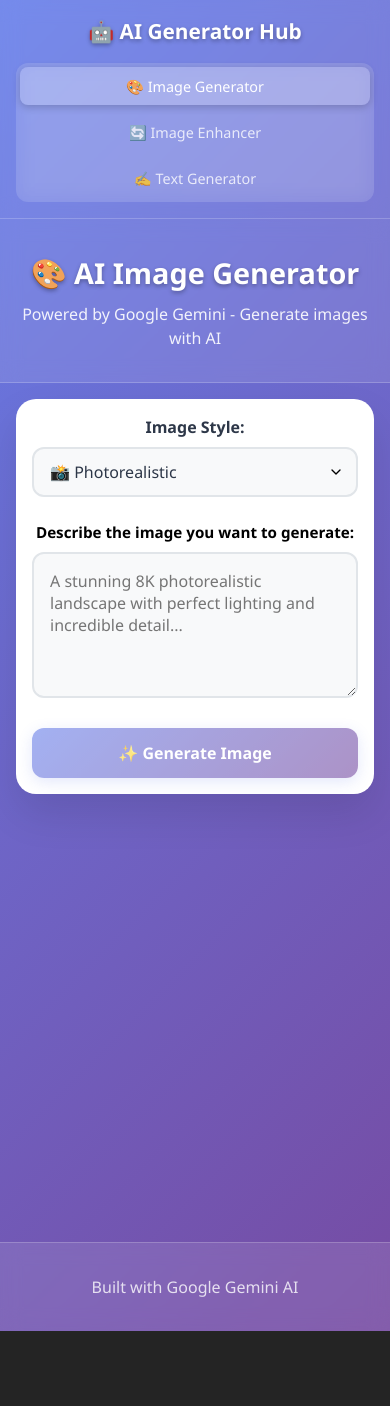
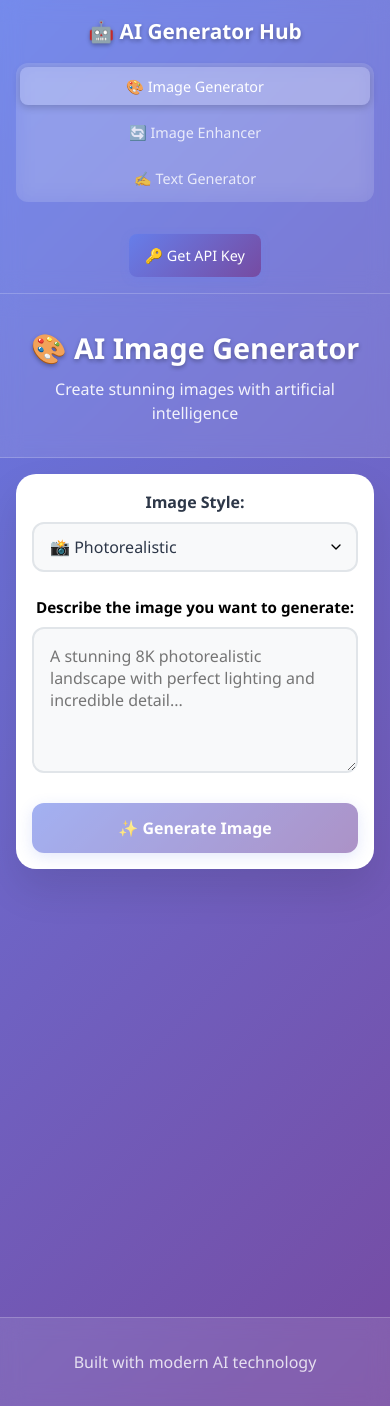
Before and after one commit to KartikVhonale/AI_Generator_Hub, a React (Vite) app: page / in a window 390 px wide. Before the commit the page ends 1331 px from the top, so only its background shows below. Built offline with nearby package versions, Linux system fonts and the light colour scheme; no server answers.

Commit message:
added button for get api key

```diff
--- a/src/App.jsx
+++ b/src/App.jsx
@@ -213,7 +213,7 @@ function App() {
         <>
           <header className="header">
             <h1>🎨 AI Image Generator</h1>
-            <p>Powered by Google Gemini - Generate images with AI</p>
+            <p>Create stunning images with artificial intelligence</p>
           </header>
 
       <main className="main">
@@ -227,7 +227,7 @@ function App() {
                   type="password"
                   value={manualApiKey}
                   onChange={(e) => setManualApiKey(e.target.value)}
-                  placeholder="Enter your Gemini API key"
+                  placeholder="Enter your API key"
                   className="api-input"
                 />
                 <small style={{ color: '#666', fontSize: '0.8rem', marginTop: '0.25rem', display: 'block' }}>
@@ -359,7 +359,7 @@ function App() {
       </main>
 
           <footer className="footer">
-            <p>Built with Google Gemini AI</p>
+            <p>Built with modern AI technology</p>
           </footer>
         </>
       )}
--- a/src/components/ImageEnhancer.jsx
+++ b/src/components/ImageEnhancer.jsx
@@ -155,7 +155,7 @@ function ImageEnhancer() {
     <div className="image-enhancer">
       <header className="image-enhancer-header">
         <h1>🔄 AI Image Enhancer</h1>
-        <p>Powered by Google Gemini - Enhance images with text prompts</p>
+        <p>Enhance your images with artificial intelligence</p>
       </header>
 
       <main className="image-enhancer-main">
@@ -169,7 +169,7 @@ function ImageEnhancer() {
                   type="password"
                   value={manualApiKey}
                   onChange={(e) => setManualApiKey(e.target.value)}
-                  placeholder="Enter your Gemini API key"
+                  placeholder="Enter your API key"
                   className="api-input"
                 />
                 <small style={{ color: '#666', fontSize: '0.8rem', marginTop: '0.25rem', display: 'block' }}>
@@ -276,7 +276,7 @@ function ImageEnhancer() {
       </main>
 
       <footer className="image-enhancer-footer">
-        <p>Built with Google Gemini AI</p>
+        <p>Built with modern AI technology</p>
       </footer>
     </div>
   )
--- a/src/components/Navigation.css
+++ b/src/components/Navigation.css
@@ -60,6 +60,32 @@
   box-shadow: 0 2px 8px rgba(0, 0, 0, 0.2);
 }
 
+/* API Key Button */
+.nav-actions {
+  display: flex;
+  align-items: center;
+}
+
+.api-key-btn {
+  background: linear-gradient(135deg, #667eea 0%, #764ba2 100%);
+  color: white;
+  border: none;
+  padding: 0.75rem 1.5rem;
+  border-radius: 8px;
+  font-size: 0.95rem;
+  font-weight: 500;
+  cursor: pointer;
+  transition: all 0.3s ease;
+  white-space: nowrap;
+  box-shadow: 0 2px 8px rgba(102, 126, 234, 0.3);
+}
+
+.api-key-btn:hover {
+  transform: translateY(-2px);
+  box-shadow: 0 4px 15px rgba(102, 126, 234, 0.4);
+  background: linear-gradient(135deg, #5a67d8 0%, #6b46c1 100%);
+}
+
 /* Responsive Design */
 @media (max-width: 768px) {
   .nav-container {
@@ -81,6 +107,15 @@
     padding: 0.6rem 1rem;
     font-size: 0.9rem;
   }
+
+  .nav-actions {
+    margin-top: 1rem;
+  }
+
+  .api-key-btn {
+    padding: 0.6rem 1.2rem;
+    font-size: 0.9rem;
+  }
 }
 
 @media (max-width: 480px) {
@@ -93,4 +128,9 @@
     width: 100%;
     text-align: center;
   }
+
+  .api-key-btn {
+    width: 100%;
+    padding: 0.75rem 1rem;
+  }
 }
--- a/src/components/Navigation.jsx
+++ b/src/components/Navigation.jsx
@@ -28,6 +28,16 @@ function Navigation({ currentPage, onPageChange }) {
             ✍️ Text Generator
           </button>
         </div>
+
+        <div className="nav-actions">
+          <button
+            className="api-key-btn"
+            onClick={() => window.open('https://makersuite.google.com/app/apikey', '_blank')}
+            title="Get your API key from AI Studio"
+          >
+            🔑 Get API Key
+          </button>
+        </div>
       </div>
     </nav>
   )
--- a/src/components/TextGenerator.jsx
+++ b/src/components/TextGenerator.jsx
@@ -105,7 +105,7 @@ function TextGenerator() {
     <div className="text-generator">
       <header className="text-generator-header">
         <h1>✍️ AI Text Generator</h1>
-        <p>Powered by Google Gemini</p>
+        <p>Create amazing content with artificial intelligence</p>
       </header>
 
       <main className="text-generator-main">
@@ -119,7 +119,7 @@ function TextGenerator() {
                   type="password"
                   value={manualApiKey}
                   onChange={(e) => setManualApiKey(e.target.value)}
-                  placeholder="Enter your Gemini API key"
+                  placeholder="Enter your API key"
                   className="api-input"
                 />
                 <small style={{ color: '#666', fontSize: '0.8rem', marginTop: '0.25rem', display: 'block' }}>
@@ -222,7 +222,7 @@ function TextGenerator() {
       </main>
 
       <footer className="text-generator-footer">
-        <p>Built with Google Gemini AI</p>
+        <p>Built with modern AI technology</p>
       </footer>
     </div>
   )
```
